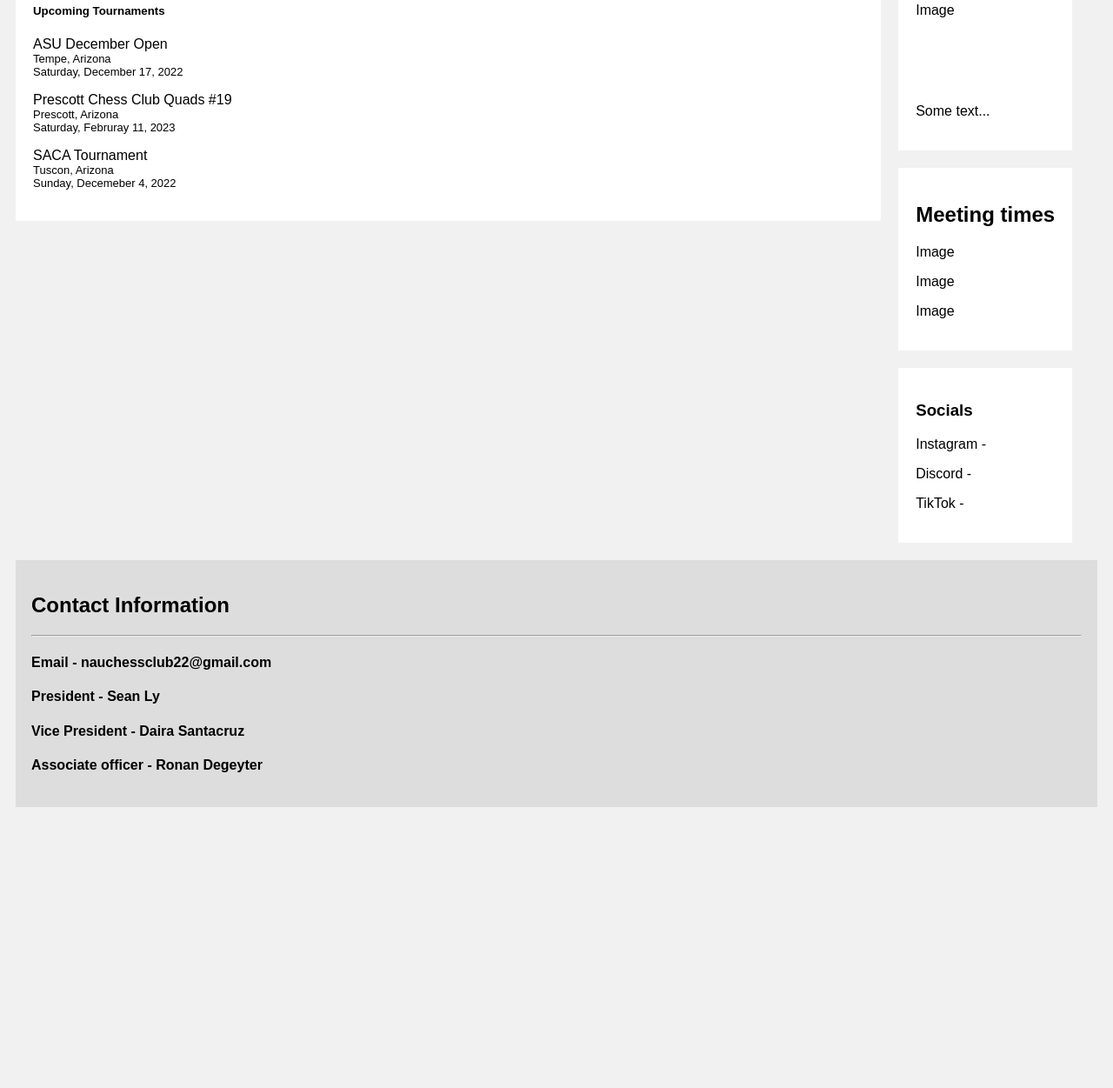
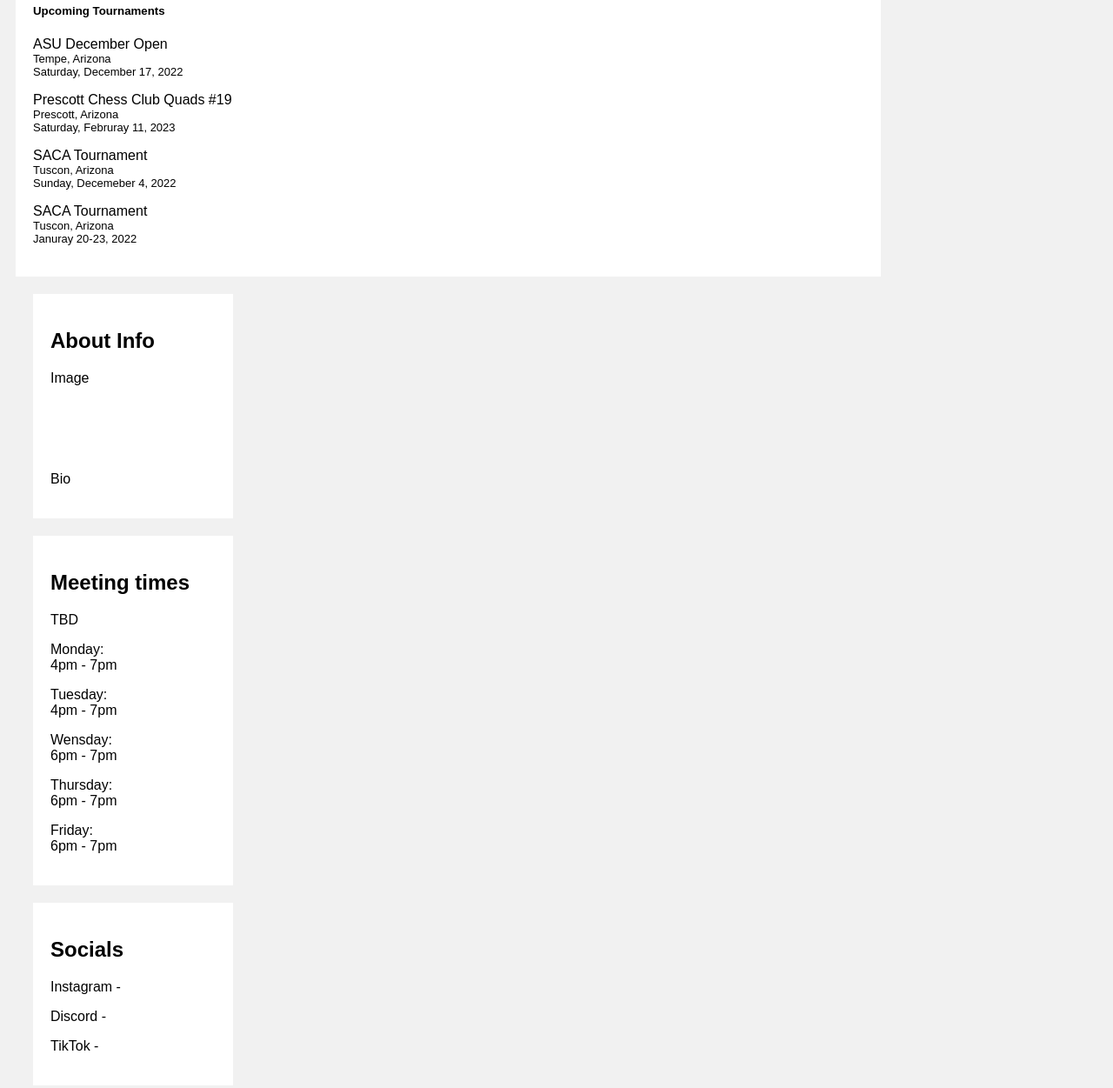
Before and after one commit to sl2676/chess-club-webpage, a plain HTML site: page index.html in a window 1280 px wide. Shown: the part 388-1639 px from the top of the page at 87% size. Before the commit the page ends 1334 px from the top, so only its background shows below. Drawn offline with Linux system fonts and the light colour scheme.

Commit message:
date_time
added more dates and times, Nov 16, 2022

```diff
--- a/index.html
+++ b/index.html
@@ -47,6 +47,12 @@
 	padding: 20px;
 	margin-top: 20px;
 }
+.card_about {
+	background-color: white;
+	padding: 20px;
+	margin-top: 20px;
+	width: 190px;
+}
 .row:after {
 	content: "";
 	display: table;
@@ -56,10 +62,13 @@
 .footer {
 	padding: 18px;
 	text-align: left;
-	background: #ddd;
+	background: #333;
 	margin-top: 20px;
+	color: #FFFFFF
 }
+.footer_contact_info {
 
+}
 @media screen and (max-width: 800px) {
 	.leftcolumn, .rightcolumn {
 		width: 100%;
@@ -97,22 +106,26 @@
 				<p>ASU December Open<br><font size = "2">Tempe, Arizona<br>Saturday, December 17, 2022</font></p>
 				<p>Prescott Chess Club Quads #19<br><font size = "2">Prescott, Arizona<br>Saturday, Februray 11, 2023</font></p>
 				<p>SACA Tournament<br><font size = "2">Tuscon, Arizona<br>Sunday, Decemeber 4, 2022</font></p>
+				<p>SACA Tournament<br><font size = "2">Tuscon, Arizona<br>Januray 20-23, 2022</font></p>
 	</div>
 </div>
 	<div class="rightcolumn">
-		<div class="card">
+		<div class="card_about">
 			<h2>About Info</h2>
 			<div class="fakeimg" style="height: 100px;">Image</div>
-			<p>Some text...</p>
+			<p>Bio</p>
 		</div>
-		<div class="card">
+		<div class="card_about">
 		<h2>Meeting times</h2>
-		<div class="fakeimg"><p>Image</p></div>
-		<div class="fakeimg"><p>Image</p></div>
-		<div class="fakeimg"><p>Image</p></div>
+		<p>TBD</p>
+		<p>Monday:<br> 4pm - 7pm</p>
+		<p>Tuesday:<br> 4pm - 7pm</p>
+		<p>Wensday:<br> 6pm - 7pm<p>
+		<p>Thursday:<br> 6pm - 7pm</p>
+		<p>Friday:<br> 6pm - 7pm</p>
 	</div>
-	<div class="card">
-		<h3>Socials</h3>
+	<div class="card_about">
+		<h2>Socials</h2>
 		<p>Instagram -  </p>
 		<p>Discord - </p>
 		<p>TikTok - </p>
@@ -123,10 +136,10 @@
 <div class="footer">
 	<h2>Contact Information</h2>
 	<hr>
-	<h4><font size = "3">Email</font> - nauchessclub22@gmail.com</h4>
-	<h4><font size = "3">President</font> - Sean Ly</h4>
-	<h4><font size = "3">Vice President</font> - Daira Santacruz</h4>
-	<h4><font size = "3">Associate officer</font> - Ronan Degeyter</h4>
+	<h4><font size = "4">Email</font></h4> - nauchessclub22@gmail.com</h4>
+	<h4><font size = "4">President</font> - Sean Ly</h4>
+	<h4><font size = "4">Vice President</font> - Daira Santacruz</h4>
+	<h4><font size = "4">Associate officer</font> - Ronan DeGeyter</h4>
 </div>
 </body>
 </html>
```
